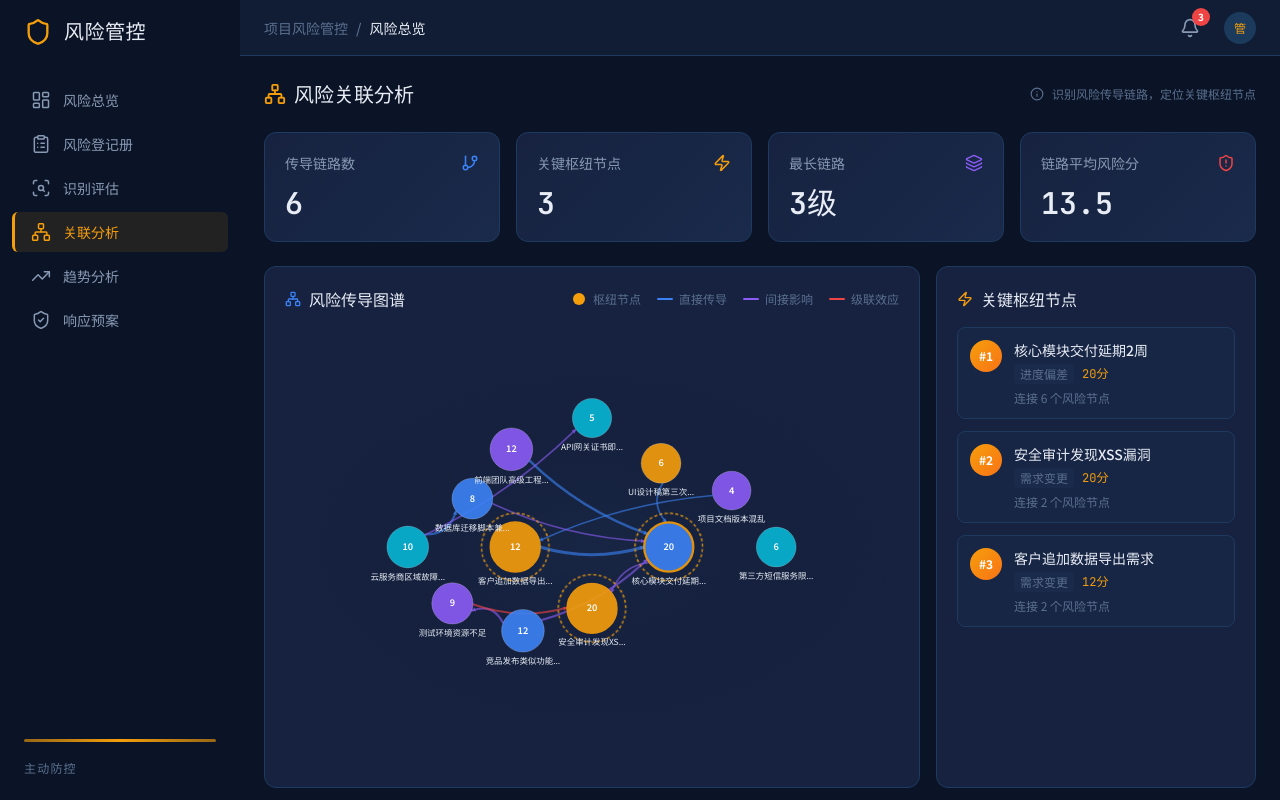
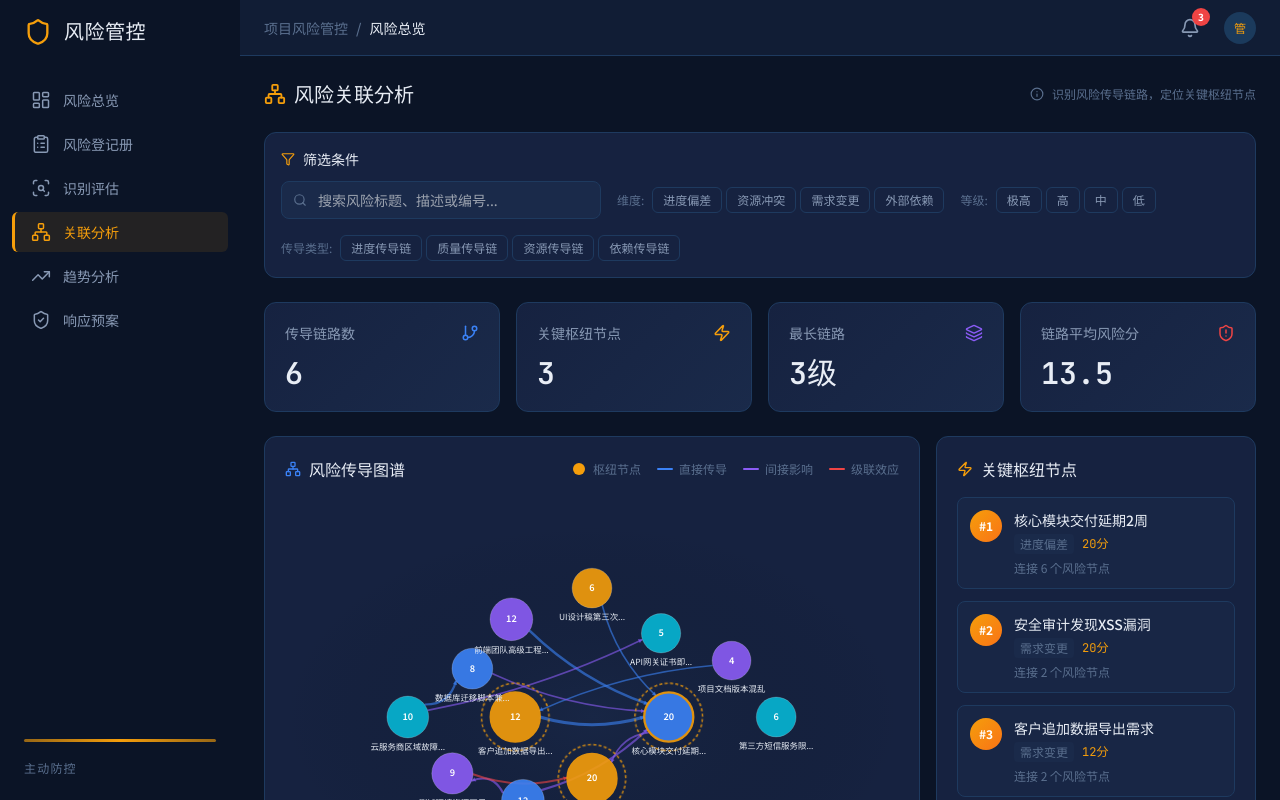
Before and after one commit to qq240098498/trae_tp49, a React (Vite) app: page /conduction in a window 1280 px wide. Built offline with nearby package versions, Linux system fonts and the light colour scheme.

Commit message:
.1523281629553499:00010d5081dee7983a526a66b3528e5c_6a32412431a9e6a7bf9ce8dd.6a325aec31a9e6a7bf9cee4f.6a325aeb0a556af84a6d4c55:Trae CN.T(2026/6/17 16:29:32)

```diff
--- a/src/pages/Conduction.tsx
+++ b/src/pages/Conduction.tsx
@@ -9,6 +9,8 @@ import {
   CHAIN_CATEGORY_LABELS,
   EDGE_TYPE_LABELS,
   type RiskConductionPath,
+  type RiskDimension,
+  type RiskLevel,
 } from '@/types'
 import {
   GitBranch,
@@ -22,16 +24,59 @@ import {
   ShieldAlert,
   ArrowRight,
   Info,
+  Search,
+  Filter,
+  X,
+  RefreshCw,
 } from 'lucide-react'
+import { identifyHubNodes, analyzeConduction } from '@/utils/conductionAnalysis'
 
 export default function Conduction() {
-  const { risks, conductionEdges, conductionPaths, getConductionAnalysis, initialize, getRelatedRisks } = useRiskStore()
+  const { risks, conductionEdges, conductionPaths, initialize, getRelatedRisks } = useRiskStore()
   const [selectedRiskId, setSelectedRiskId] = useState<string>('')
   const [selectedChainId, setSelectedChainId] = useState<string>('')
+  const [searchKeyword, setSearchKeyword] = useState<string>('')
+  const [selectedDimensions, setSelectedDimensions] = useState<RiskDimension[]>([])
+  const [selectedLevels, setSelectedLevels] = useState<RiskLevel[]>([])
+  const [selectedChainCategories, setSelectedChainCategories] = useState<string[]>([])
 
   useMemo(() => { initialize() }, [initialize])
 
-  const analysis = useMemo(() => getConductionAnalysis(), [getConductionAnalysis])
+  const filteredRisks = useMemo(() => {
+    return risks.filter(risk => {
+      if (searchKeyword) {
+        const keyword = searchKeyword.toLowerCase()
+        const matchTitle = risk.title.toLowerCase().includes(keyword)
+        const matchDesc = risk.description.toLowerCase().includes(keyword)
+        const matchId = risk.id.toLowerCase().includes(keyword)
+        if (!matchTitle && !matchDesc && !matchId) return false
+      }
+      if (selectedDimensions.length > 0 && !selectedDimensions.includes(risk.dimension)) return false
+      if (selectedLevels.length > 0 && !selectedLevels.includes(risk.level)) return false
+      return true
+    })
+  }, [risks, searchKeyword, selectedDimensions, selectedLevels])
+
+  const filteredEdges = useMemo(() => {
+    const filteredIds = new Set(filteredRisks.map(r => r.id))
+    return conductionEdges.filter(e => filteredIds.has(e.sourceRiskId) && filteredIds.has(e.targetRiskId))
+  }, [conductionEdges, filteredRisks])
+
+  const filteredPaths = useMemo(() => {
+    if (selectedChainCategories.length === 0 && filteredRisks.length === risks.length) return conductionPaths
+    return conductionPaths.filter(path => {
+      if (selectedChainCategories.length > 0 && !selectedChainCategories.includes(path.category)) return false
+      const hasRiskInFilter = path.riskIds.some(id => filteredRisks.some(r => r.id === id))
+      if (filteredRisks.length < risks.length && !hasRiskInFilter) return false
+      return true
+    })
+  }, [conductionPaths, selectedChainCategories, filteredRisks, risks.length])
+
+  const analysis = useMemo(() => {
+    return analyzeConduction(filteredRisks, filteredEdges, filteredPaths)
+  }, [filteredRisks, filteredEdges, filteredPaths])
+
+  const hasActiveFilters = searchKeyword || selectedDimensions.length > 0 || selectedLevels.length > 0 || selectedChainCategories.length > 0
 
   const selectedRisk = useMemo(() => {
     if (!selectedRiskId) return null
@@ -80,6 +125,50 @@ export default function Conduction() {
     return '#22C55E'
   }
 
+  const toggleDimension = (dim: RiskDimension) => {
+    setSelectedDimensions(prev =>
+      prev.includes(dim) ? prev.filter(d => d !== dim) : [...prev, dim]
+    )
+  }
+
+  const toggleLevel = (level: RiskLevel) => {
+    setSelectedLevels(prev =>
+      prev.includes(level) ? prev.filter(l => l !== level) : [...prev, level]
+    )
+  }
+
+  const toggleChainCategory = (cat: string) => {
+    setSelectedChainCategories(prev =>
+      prev.includes(cat) ? prev.filter(c => c !== cat) : [...prev, cat]
+    )
+  }
+
+  const clearAllFilters = () => {
+    setSearchKeyword('')
+    setSelectedDimensions([])
+    setSelectedLevels([])
+    setSelectedChainCategories([])
+  }
+
+  const dimensionOptions: { value: RiskDimension; label: string; color: string }[] = [
+    { value: 'schedule', label: '进度偏差', color: DIMENSION_COLORS.schedule },
+    { value: 'resource', label: '资源冲突', color: DIMENSION_COLORS.resource },
+    { value: 'requirement', label: '需求变更', color: DIMENSION_COLORS.requirement },
+    { value: 'dependency', label: '外部依赖', color: DIMENSION_COLORS.dependency },
+  ]
+
+  const levelOptions: { value: RiskLevel; label: string; color: string }[] = [
+    { value: 'critical', label: '极高', color: LEVEL_COLORS.critical },
+    { value: 'high', label: '高', color: LEVEL_COLORS.high },
+    { value: 'medium', label: '中', color: LEVEL_COLORS.medium },
+    { value: 'low', label: '低', color: LEVEL_COLORS.low },
+  ]
+
+  const chainCategoryOptions = Object.entries(CHAIN_CATEGORY_LABELS).map(([value, label]) => ({
+    value,
+    label,
+  }))
+
   return (
     <div className="w-full p-6 space-y-6" style={{ background: 'var(--bg-primary)' }}>
       <div className="flex items-center justify-between">
@@ -93,6 +182,135 @@ export default function Conduction() {
           <Info size={14} />
           <span>识别风险传导链路，定位关键枢纽节点</span>
         </div>
+      </div>
+
+      <div
+        className="rounded-xl p-4 border"
+        style={{ background: 'var(--bg-card)', borderColor: 'var(--border-color)' }}
+      >
+        <div className="flex items-center gap-2 mb-3">
+          <Filter size={14} style={{ color: 'var(--accent-amber)' }} />
+          <span className="text-sm font-medium" style={{ color: 'var(--text-primary)' }}>筛选条件</span>
+          {hasActiveFilters && (
+            <button
+              onClick={clearAllFilters}
+              className="ml-auto flex items-center gap-1 px-2 py-0.5 rounded text-xs transition-colors"
+              style={{ color: 'var(--text-muted)' }}
+              onMouseEnter={(e) => (e.currentTarget.style.color = 'var(--text-secondary)')}
+              onMouseLeave={(e) => (e.currentTarget.style.color = 'var(--text-muted)')}
+            >
+              <RefreshCw size={12} />
+              重置
+            </button>
+          )}
+        </div>
+
+        <div className="flex flex-wrap items-center gap-4">
+          <div className="flex items-center gap-2 flex-1 min-w-[200px] max-w-[320px]">
+            <div className="relative flex-1">
+              <Search size={14} className="absolute left-3 top-1/2 -translate-y-1/2" style={{ color: 'var(--text-muted)' }} />
+              <input
+                type="text"
+                value={searchKeyword}
+                onChange={(e) => setSearchKeyword(e.target.value)}
+                placeholder="搜索风险标题、描述或编号..."
+                className="w-full pl-9 pr-3 py-2 rounded-lg border text-sm outline-none transition-colors"
+                style={{
+                  background: 'var(--bg-card-hover)',
+                  borderColor: 'var(--border-color)',
+                  color: 'var(--text-primary)',
+                }}
+              />
+              {searchKeyword && (
+                <button
+                  onClick={() => setSearchKeyword('')}
+                  className="absolute right-2 top-1/2 -translate-y-1/2 p-0.5 rounded"
+                  style={{ color: 'var(--text-muted)' }}
+                >
+                  <X size={12} />
+                </button>
+              )}
+            </div>
+          </div>
+
+          <div className="flex items-center gap-2">
+            <span className="text-xs" style={{ color: 'var(--text-muted)' }}>维度:</span>
+            <div className="flex items-center gap-1">
+              {dimensionOptions.map(opt => {
+                const isActive = selectedDimensions.includes(opt.value)
+                return (
+                  <button
+                    key={opt.value}
+                    onClick={() => toggleDimension(opt.value)}
+                    className="px-2.5 py-1 rounded-md text-xs font-medium transition-all duration-200 border"
+                    style={{
+                      background: isActive ? `${opt.color}20` : 'transparent',
+                      borderColor: isActive ? opt.color : 'var(--border-color)',
+                      color: isActive ? opt.color : 'var(--text-secondary)',
+                    }}
+                  >
+                    {opt.label}
+                  </button>
+                )
+              })}
+            </div>
+          </div>
+
+          <div className="flex items-center gap-2">
+            <span className="text-xs" style={{ color: 'var(--text-muted)' }}>等级:</span>
+            <div className="flex items-center gap-1">
+              {levelOptions.map(opt => {
+                const isActive = selectedLevels.includes(opt.value)
+                return (
+                  <button
+                    key={opt.value}
+                    onClick={() => toggleLevel(opt.value)}
+                    className="px-2.5 py-1 rounded-md text-xs font-medium transition-all duration-200 border"
+                    style={{
+                      background: isActive ? `${opt.color}20` : 'transparent',
+                      borderColor: isActive ? opt.color : 'var(--border-color)',
+                      color: isActive ? opt.color : 'var(--text-secondary)',
+                    }}
+                  >
+                    {opt.label}
+                  </button>
+                )
+              })}
+            </div>
+          </div>
+
+          <div className="flex items-center gap-2">
+            <span className="text-xs" style={{ color: 'var(--text-muted)' }}>传导类型:</span>
+            <div className="flex items-center gap-1">
+              {chainCategoryOptions.map(opt => {
+                const isActive = selectedChainCategories.includes(opt.value)
+                return (
+                  <button
+                    key={opt.value}
+                    onClick={() => toggleChainCategory(opt.value)}
+                    className="px-2.5 py-1 rounded-md text-xs font-medium transition-all duration-200 border"
+                    style={{
+                      background: isActive ? 'rgba(139, 92, 246, 0.15)' : 'transparent',
+                      borderColor: isActive ? '#8B5CF6' : 'var(--border-color)',
+                      color: isActive ? '#8B5CF6' : 'var(--text-secondary)',
+                    }}
+                  >
+                    {opt.label}
+                  </button>
+                )
+              })}
+            </div>
+          </div>
+        </div>
+
+        {hasActiveFilters && (
+          <div className="flex items-center gap-2 mt-3 pt-3" style={{ borderTop: '1px solid var(--border-color)' }}>
+            <span className="text-xs" style={{ color: 'var(--text-muted)' }}>
+              共找到 <span className="font-mono font-semibold" style={{ color: 'var(--accent-amber)' }}>{filteredRisks.length}</span> 个风险，
+              <span className="font-mono font-semibold" style={{ color: '#8B5CF6' }}>{filteredPaths.length}</span> 条传导链
+            </span>
+          </div>
+        )}
       </div>
 
       <div className="grid grid-cols-4 gap-4">
@@ -145,8 +363,8 @@ export default function Conduction() {
             </div>
           </div>
           <RiskConductionGraph
-            risks={risks}
-            edges={conductionEdges}
+            risks={filteredRisks}
+            edges={filteredEdges}
             selectedRiskId={selectedRiskId || undefined}
             onRiskClick={handleRiskClick}
             height={440}
```
